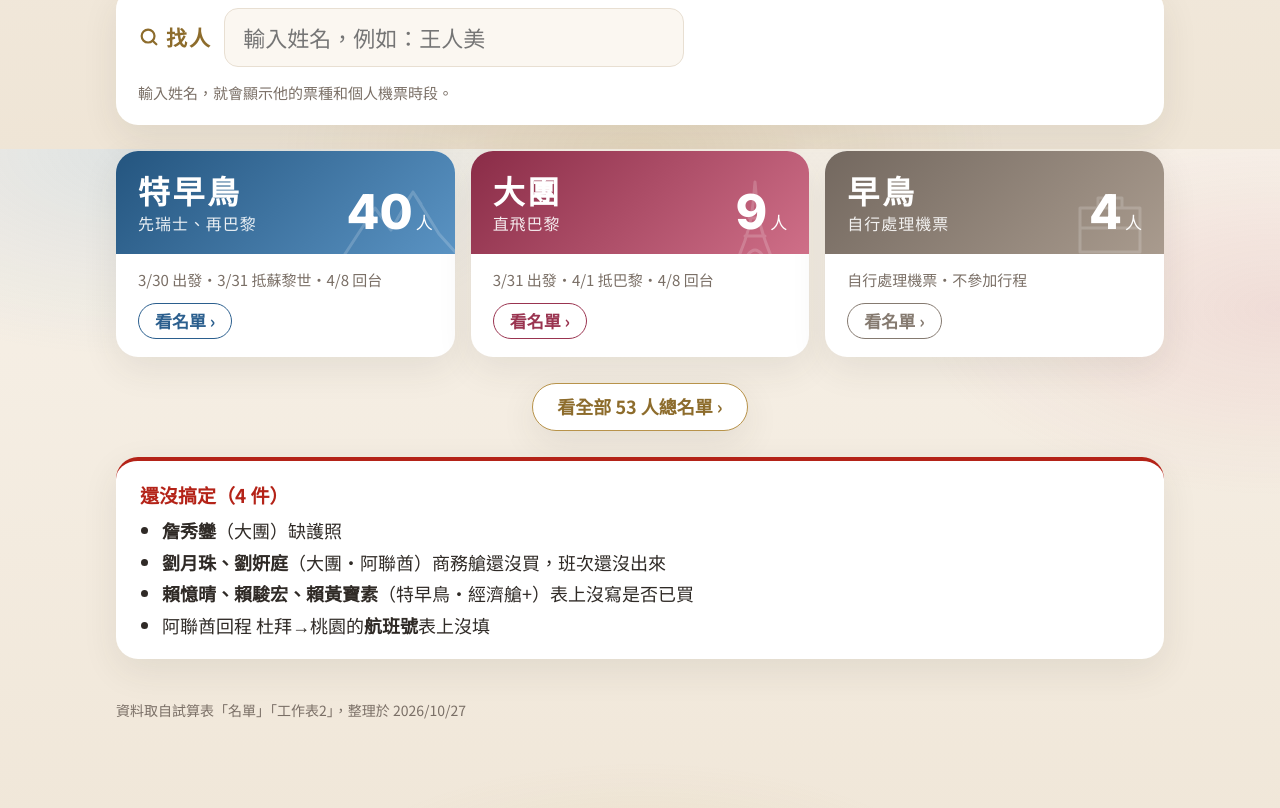
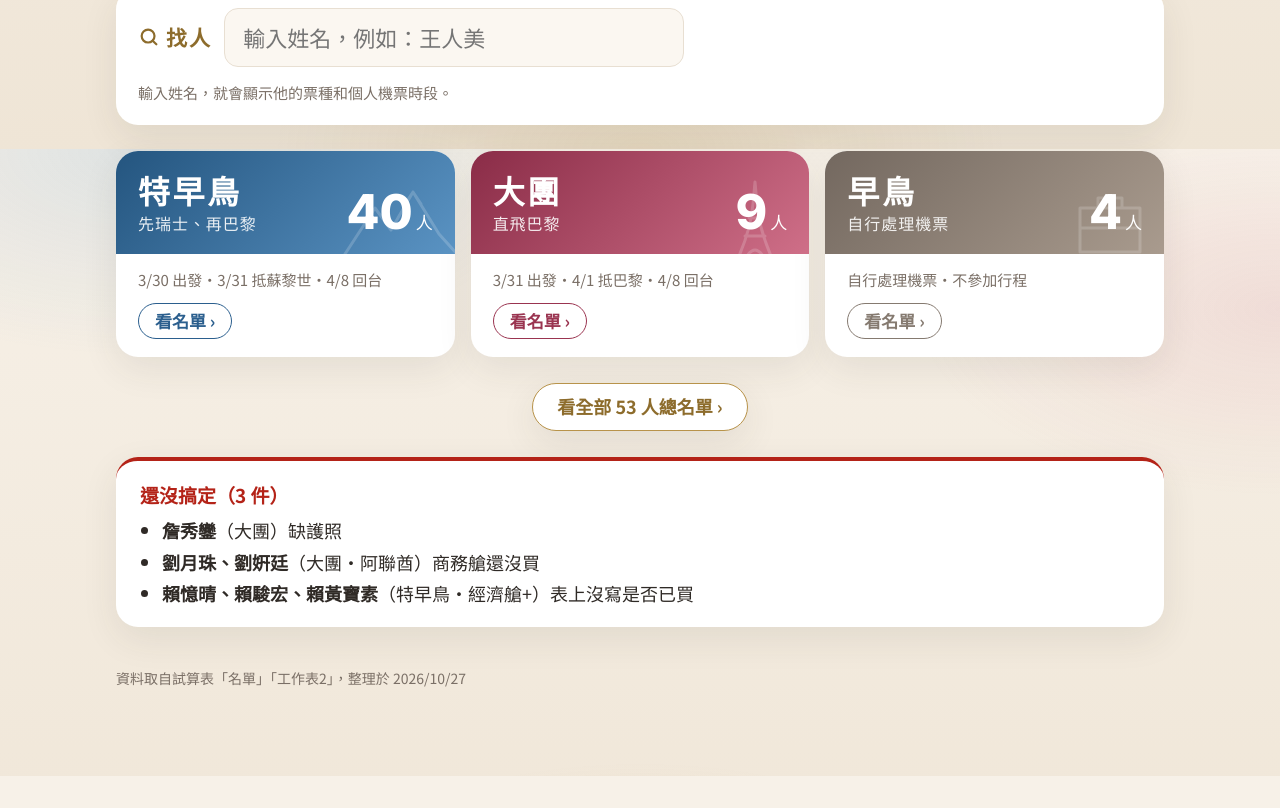
Before and after one commit to peien1013/paris-swiss-2027, a plain HTML site: page index.html in a window 1280 px wide. Shown: the part 651-1459 px from the top of the page. After the commit the page ends 1427 px from the top, so only its background shows below. Drawn offline with Linux system fonts and the light colour scheme.

Commit message:
劉姸廷更名；大團阿聯酋班次 EK387/EK073；回程補 EK366

```diff
--- a/index.html
+++ b/index.html
@@ -288,6 +288,7 @@
     self:{ name:'早鳥', sub:'自行處理機票', dates:'自行處理機票・不參加行程', mine:false, cls:'self',
       route:null, carriers:['none'] }
   };
+  var EK_BACK = [['EK074','4/7','巴黎 CDG 15:35 → 杜拜 DXB 00:20（4/8）'],['EK366','4/8','杜拜 DXB 03:45 → 桃園 TPE 16:10']];
   var CX_BACK = [['CX260','4/7','巴黎 CDG 12:20 → 香港 HKG 06:15（4/8）'],['CX432','4/8','香港 HKG 08:35 → 高雄 KHH 10:10']];
   var CARRIERS = {
     cxE:{ name:'國泰航空・高雄出發', brand:'cx', airline:'<span class="en">CATHAY PACIFIC </span>國泰航空', short:'國泰 CX459→CX383',
@@ -295,11 +296,13 @@
       back:CX_BACK, tickets:['group','indiv','prem','biz','eco'] },
     ek:{ name:'阿聯酋航空・桃園出發', brand:'ek', airline:'<span class="en">EMIRATES </span>阿聯酋航空', short:'阿聯酋 EK367→EK087', warn:'抵蘇黎世 13:20，比國泰晚約 6 小時',
       out:[['EK367','3/30','桃園 TPE 23:05 → 杜拜 DXB 04:35（3/31）'],['EK087','3/31','杜拜 DXB 08:40 → 蘇黎世 ZRH 13:20']],
-      back:[['EK074','4/7','巴黎 CDG 15:35 → 杜拜 DXB 00:20（4/8）'],[null,'4/8','杜拜 DXB 03:45 → 桃園 TPE 16:10']], tickets:['ek'] },
+      back:EK_BACK, tickets:['ek'] },
     cxM:{ name:'國泰航空・高雄出發', brand:'cx', airline:'<span class="en">CATHAY PACIFIC </span>國泰航空', short:'國泰 CX459→CX261',
       out:[['CX459','3/31','高雄 KHH 19:10 → 香港 HKG 20:50'],['CX261','4/1','香港 HKG 00:05 → 巴黎 CDG 07:55']],
       back:CX_BACK, backTitle:'回程和特早鳥同班', tickets:['paris'] },
-    ekM:{ name:'阿聯酋航空', brand:'ek', short:'阿聯酋（班次未定）', pending:'阿聯酋班次還沒出來，確定後再補上登機證。', tickets:['parisek'] },
+    ekM:{ name:'阿聯酋航空・桃園出發', brand:'ek', airline:'<span class="en">EMIRATES </span>阿聯酋航空', short:'阿聯酋 EK387→EK073', warn:'抵巴黎 13:35，比國泰晚約 5 個半小時',
+      out:[['EK387','4/1','桃園 TPE 00:30 → 杜拜 DXB 06:00'],['EK073','4/1','杜拜 DXB 08:20 → 巴黎 CDG 13:35']],
+      back:EK_BACK, backTitle:'回程和特早鳥阿聯酋同班', tickets:['parisek'] },
     none:{ name:'自行處理機票', brand:'', short:'自行處理', tickets:['self'] }
   };
   var TICKETS = {
@@ -310,7 +313,7 @@
     eco:{ label:'經濟艙+', cls:'t-eco', warn:'表上沒寫是否已買' },
     ek:{ label:'阿聯酋・桃園出', cls:'t-ek' },
     paris:{ label:'大團・國泰', cls:'t-paris' },
-    parisek:{ label:'大團・阿聯酋', cls:'t-ek', warn:'班次還沒出來' },
+    parisek:{ label:'大團・阿聯酋', cls:'t-ek' },
     self:{ label:'自行處理', cls:'t-self' }
   };
   // [姓名, 票種, 狀態, 是否待處理]
@@ -327,7 +330,7 @@
     main:[
       ['黃怡潔','paris','已訂機票'],['陳畇臻','paris','已訂機票'],['陳林𪧓鐘','paris','已訂機票'],['張愷芳','paris','已訂機票'],
       ['詹秀鑾','paris','缺護照',1],['王俐涵','paris','已訂機票'],['林偉龍','paris','已訂機票'],
-      ['劉月珠','parisek','商務艙未購買',1],['劉姸庭','parisek','商務艙未購買',1]
+      ['劉月珠','parisek','商務艙未購買',1],['劉姸廷','parisek','商務艙未購買',1]
     ],
     self:[['吳孟容','self'],['林煒智','self'],['原佩蘭','self'],['劉李腰','self']]
   };
@@ -413,11 +416,10 @@
         '<span class="pick-bot"><span class="dt">' + nw(t.dates) + '</span><span class="go">看名單 ›</span></span></a>';
     }).join('') + '</div>';
     h += '<a class="allbtn" href="#all">看全部 ' + total + ' 人總名單 ›</a>';
-    h += '<section class="todo"><h2>還沒搞定（4 件）</h2><ul>' +
+    h += '<section class="todo"><h2>還沒搞定（3 件）</h2><ul>' +
       '<li><b>詹秀鑾</b>（大團）缺護照</li>' +
-      '<li><b>劉月珠、劉姸庭</b>（大團・阿聯酋）商務艙還沒買，班次還沒出來</li>' +
-      '<li><b>賴憶晴、賴駿宏、賴黃寶素</b>（特早鳥・經濟艙+）表上沒寫是否已買</li>' +
-      '<li>阿聯酋回程 杜拜→桃園的<b>航班號</b>表上沒填</li></ul></section>';
+      '<li><b>劉月珠、劉姸廷</b>（大團・阿聯酋）商務艙還沒買</li>' +
+      '<li><b>賴憶晴、賴駿宏、賴黃寶素</b>（特早鳥・經濟艙+）表上沒寫是否已買</li></ul></section>';
     h += '<p class="foot">資料取自試算表「名單」「工作表2」，整理於 2026/10/27</p>';
     app.innerHTML = h;
     var q = document.getElementById('q'), res = document.getElementById('res');
```
